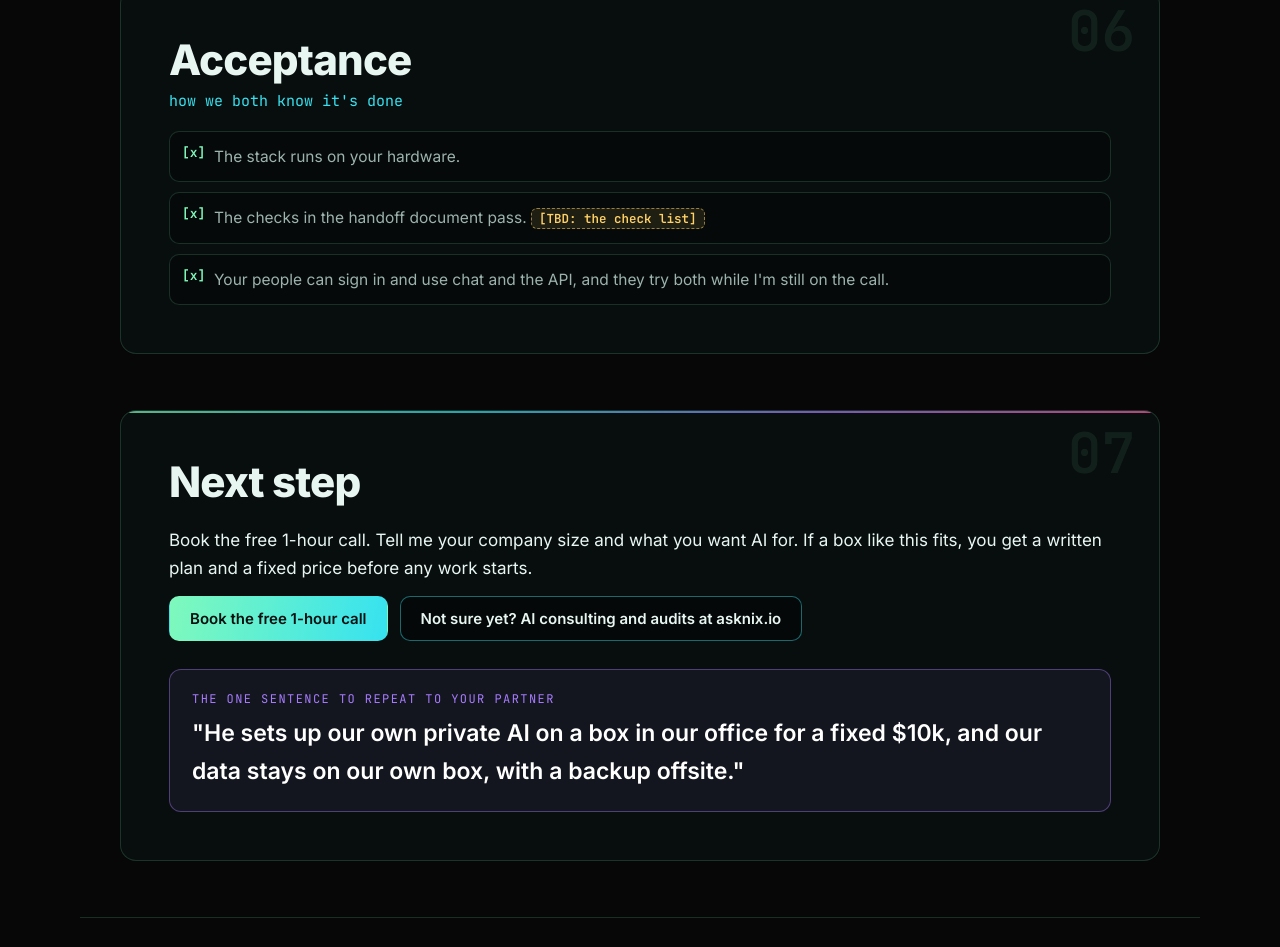
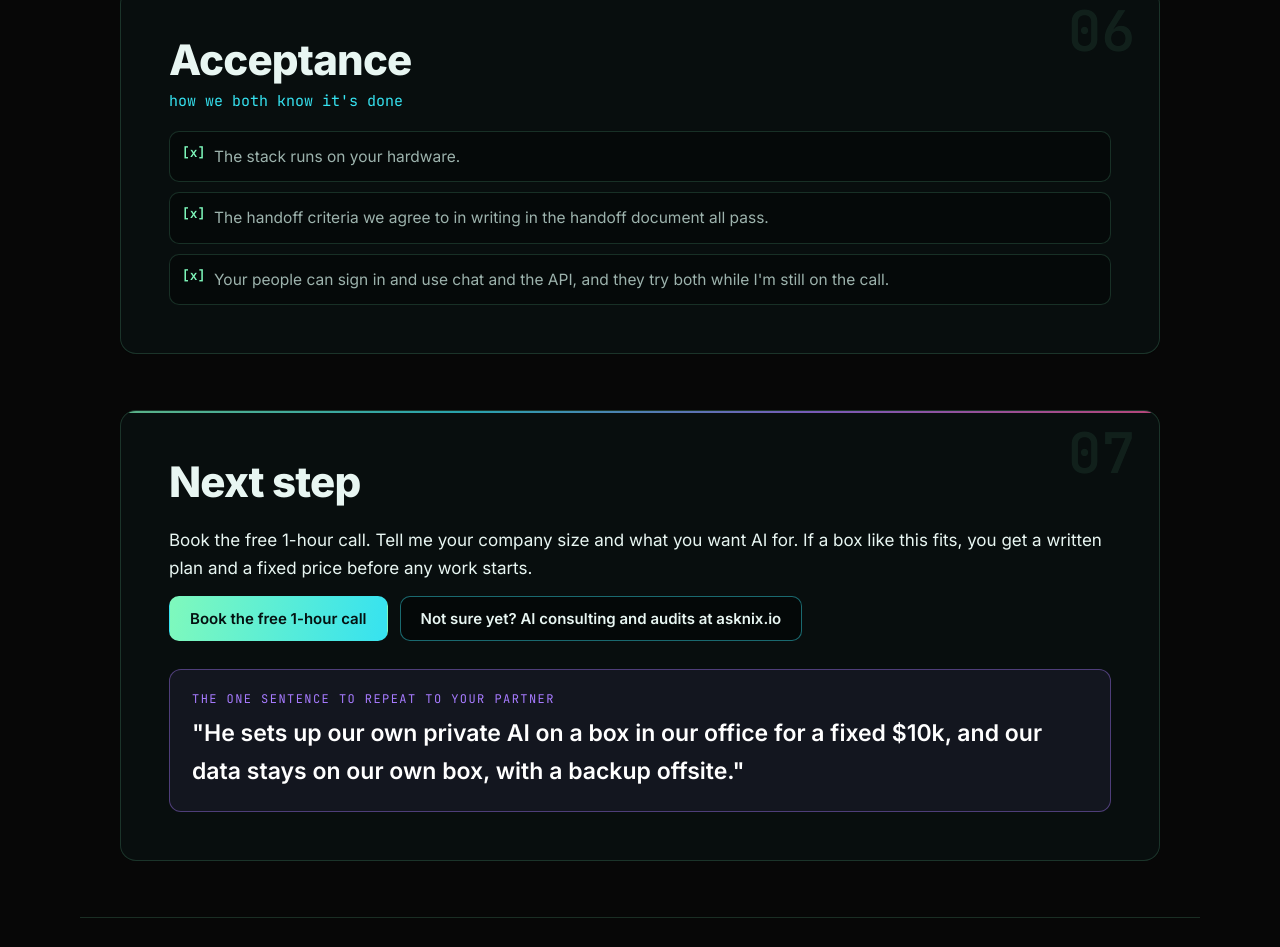
Before and after one commit to nixfred/nixfred.cloud, a plain HTML site: page public/offer.html in a window 1280 px wide. Shown: the part 4176-5123 px from the top of the page. Drawn offline with Linux system fonts and the light colour scheme.

Commit message:
Offer: handoff criteria agreed in the handoff doc

```diff
--- a/public/offer.html
+++ b/public/offer.html
@@ -148,7 +148,7 @@
     <h2 id="acc-h">Acceptance <small>how we both know it's done</small></h2>
     <ul class="checks">
       <li>The stack runs on your hardware.</li>
-      <li>The checks in the handoff document pass. <span class="tbd">[TBD: the check list]</span></li>
+      <li>The handoff criteria we agree to in writing in the handoff document all pass.</li>
       <li>Your people can sign in and use chat and the API, and they try both while I'm still on the call.</li>
     </ul>
   </section>
```
